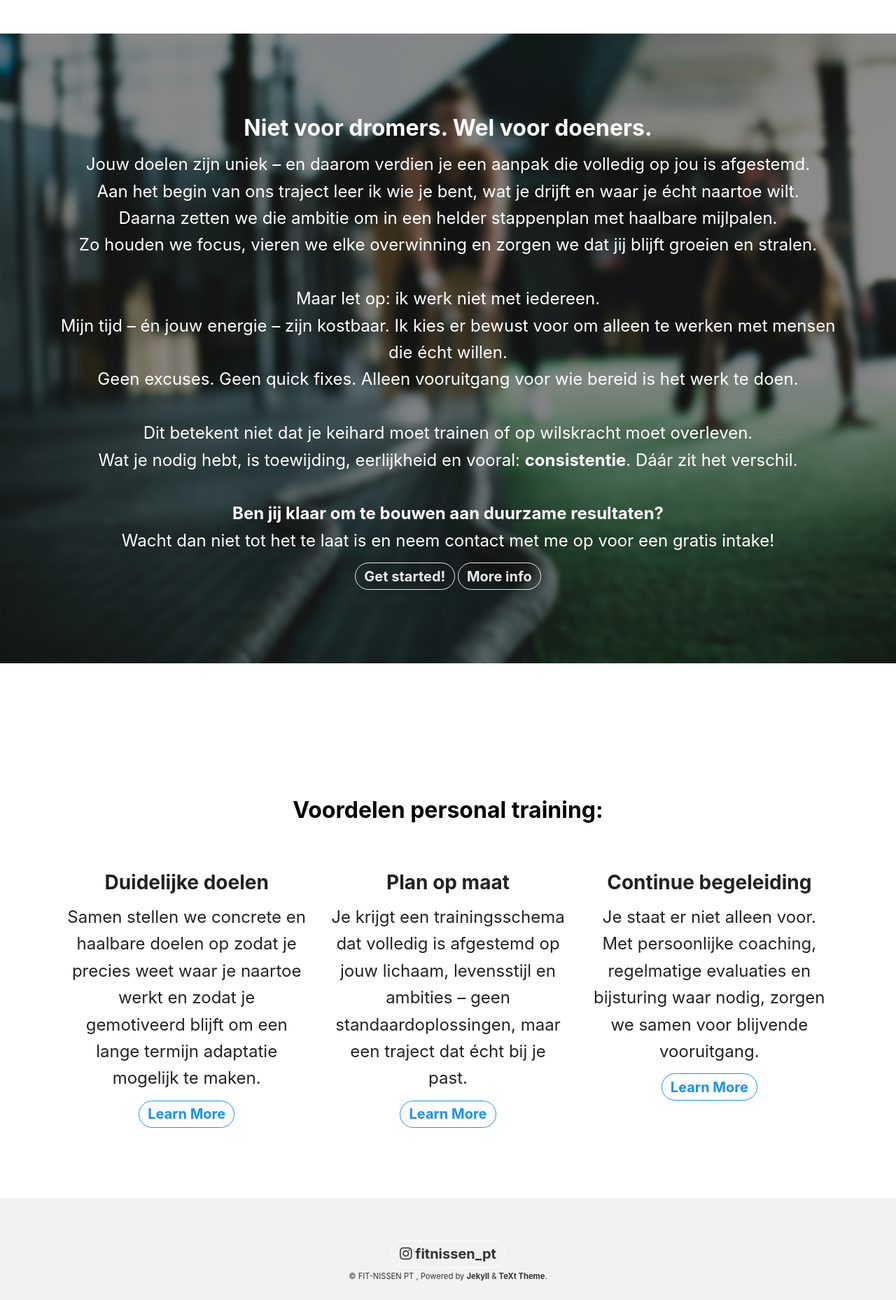
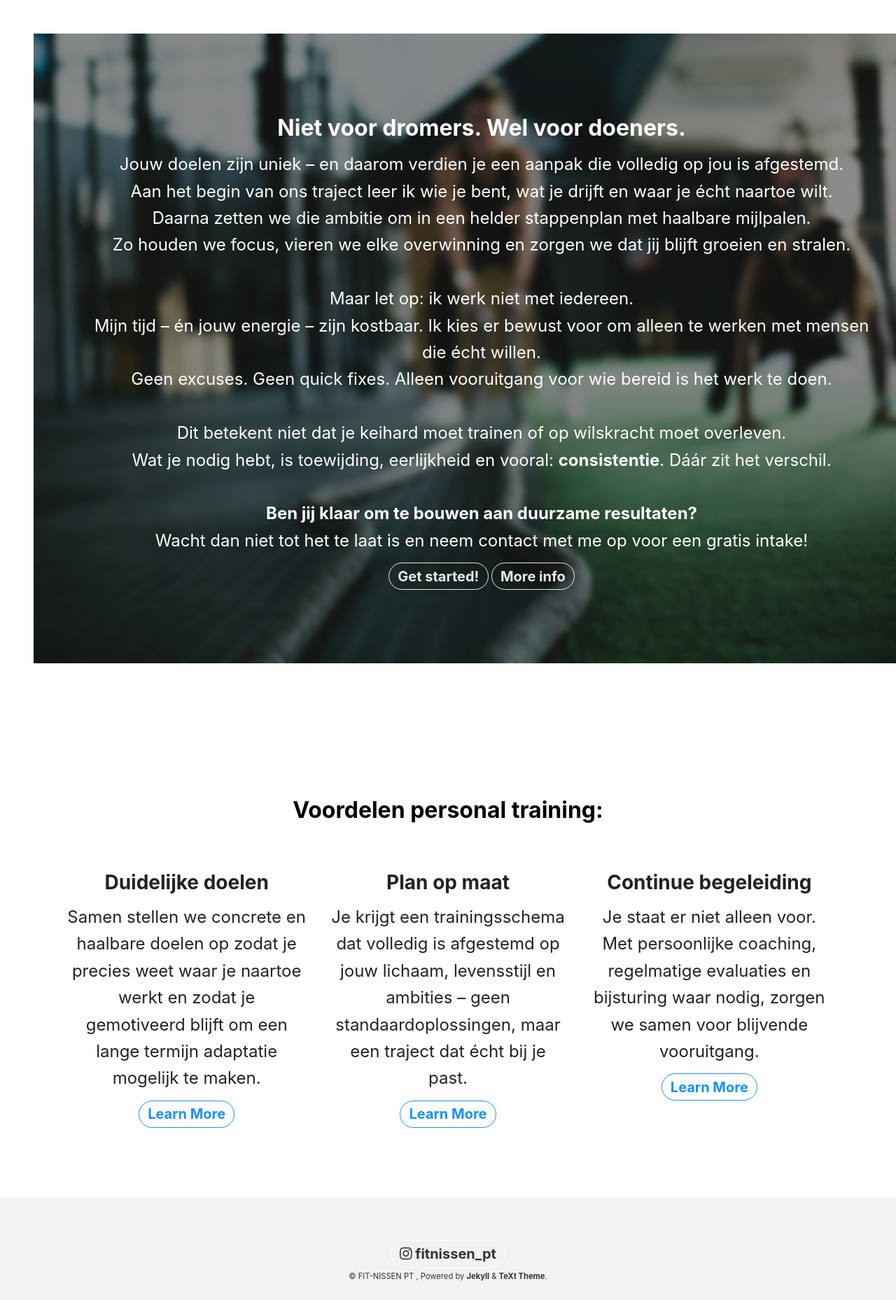
Before and after one commit to TimTools/fitnissen-site, a Jekyll site: the page built from index.html, in a window 1280 px wide. Shown: the part 900-2758 px from the top of the page at 70% size. Built offline with Jekyll 4.4.1, drawn with Linux system fonts in a browser that asks for light colours; nearby versions of some CDN libraries; the list of posts is cut into pages by our own code.

Commit message:
Refactor hero section styles in head.html for improved layout and consistency

```diff
--- a/_includes/head.html
+++ b/_includes/head.html
@@ -6,11 +6,13 @@
   #hero-1 {
     position: relative;
     height: 100vh;
-    width: 100vw;
-    margin-left: calc(-50vw + 50%);
+    width: 100%;
+    left: 50%;
+    transform: translateX(-50%);
     border-radius: 0 !important;
     background-size: cover !important;
     background-position: center center !important;
+    overflow-x: hidden;
   }
 
   #hero-1::before {
```
